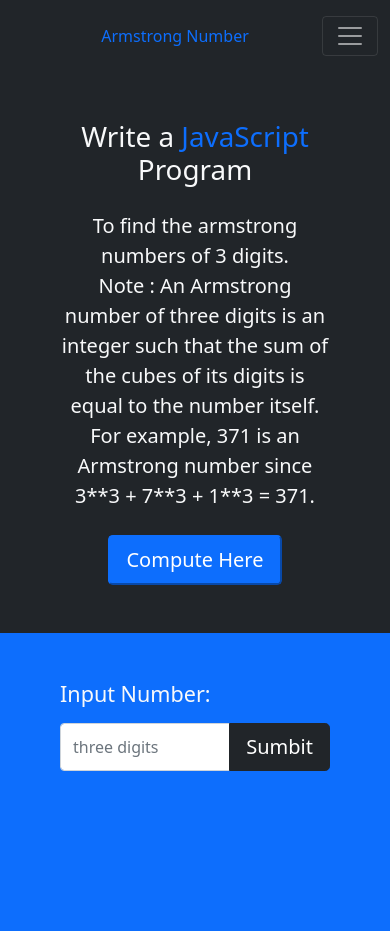
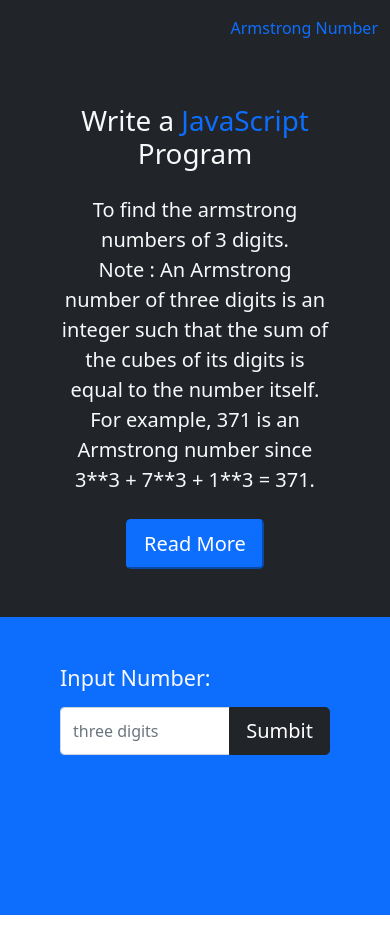
Before and after one commit to Kave-Academy/Cherryl-Activity-13, a plain HTML site: page index.html in a window 390 px wide. Drawn offline with nearby package versions, Linux system fonts and the light colour scheme.

Commit message:
replaced the button text into Read More and erase the id since they have the same IDName on the lower button

```diff
--- a/index.html
+++ b/index.html
@@ -21,16 +21,6 @@
         <a href="" class="navbar-brand"></a>
           <span class="text-primary">Armstrong Number</span>
         </a>
-
-        <button
-          class="navbar-toggler"
-          type="button"
-          data-bs-toggle="collapse"
-          data-bs-target="#navmenu"
-        >
-          <span class="navbar-toggler-icon"></span>
-        </button>
-
         <div class="collapse navbar-collapse" id="navmenu">
           <ul class="navbar-nav ms-auto">
             <li class="nav-item">
@@ -60,7 +50,7 @@
             sum of the cubes of its digits is equal to the number itself. </br> For example, 371 is an Armstrong number since 3**3 + 7**3 + 1**3 =
             371.
            </p>
-           <button id="number"  class="btn-primary btn-lg">Compute Here</button>
+           <button class="btn-primary btn-lg">Read More</button>
           </div>
           <img class="img-fluid w-50 d-none d-sm-block" src="/images/nav.svg" alt="" />
         </div>
@@ -81,27 +71,6 @@
       </div>
         <p class="text-center py-5" id="result"></p>
     </section>
-
-    <!-- Images/Comments -->
-    <!-- <section>
-      <div class="container p-5">
-        <div class="card mb-3 p-5" >
-          <div class="row g-0">
-            <div class="col-md-8">
-              <img src="/images/img3.jpg" class="img-fluid rounded-start" alt="...">
-            </div>
-            <div class="col-md-8">
-              <div class="card-body">
-                <h5 class="card-title">Learn more about our organization</h5>
-                <p class="card-text">Lorem ipsum dolor sit amet consectetur adipisicing elit. Eligendi soluta asperiores, autem nostrum voluptatibus nisi tempora necessitatibus odit. Eius officiis debitis exercitationem veritatis sint laborum corporis perspiciatis vel fugit aliquid! Minus dolorum explicabo optio dicta!</p>
-                <p>Lorem ipsum dolor sit amet consectetur adipisicing elit. Magnam reiciendis voluptatem, cum tempore ipsum aliquid exercitationem hic iusto ex dolorum assumenda explicabo deserunt nam? Quam quibusdam nesciunt, corporis dolore maiores perferendis eos neque recusandae eius maxime dicta eaque deserunt labore at aperiam consequatur nobis vero ipsam. Architecto magnam animi voluptatum.</p>
-              </div>
-            </div>
-          </div>
-        </div>
-      </div>
-    </section> -->
-
     <script
       src="https://cdn.jsdelivr.net/npm/bootstrap@5.1.3/dist/js/bootstrap.bundle.min.js"
       integrity="sha384-ka7Sk0Gln4gmtz2MlQnikT1wXgYsOg+OMhuP+IlRH9sENBO0LRn5q+8nbTov4+1p"
```
Also changed, not shown: exer.js (+30 -7 lines), style.css (+0 -13 lines). Lines whose indentation alone changed are shown as unchanged.
